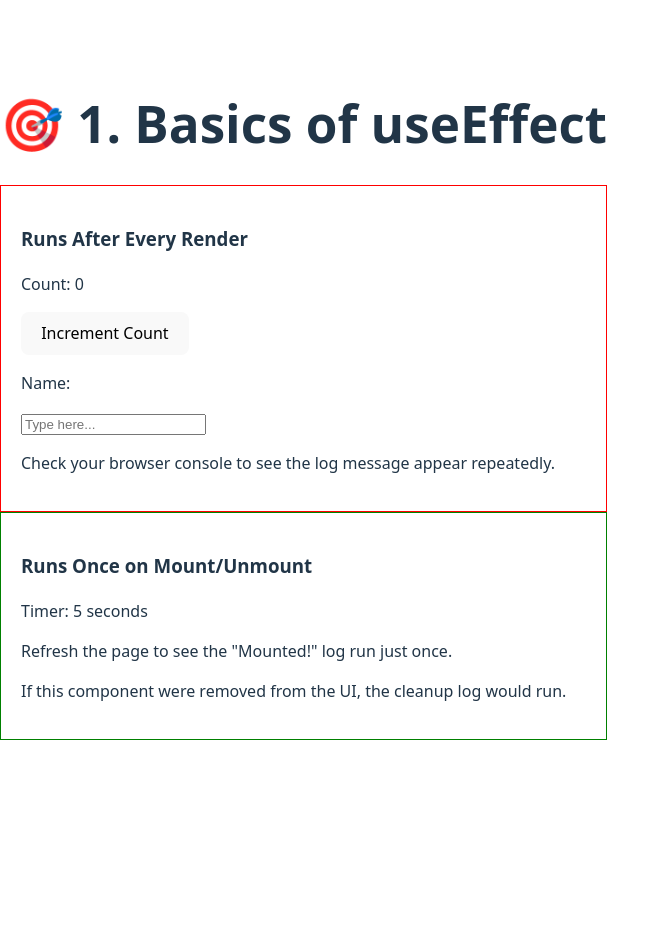
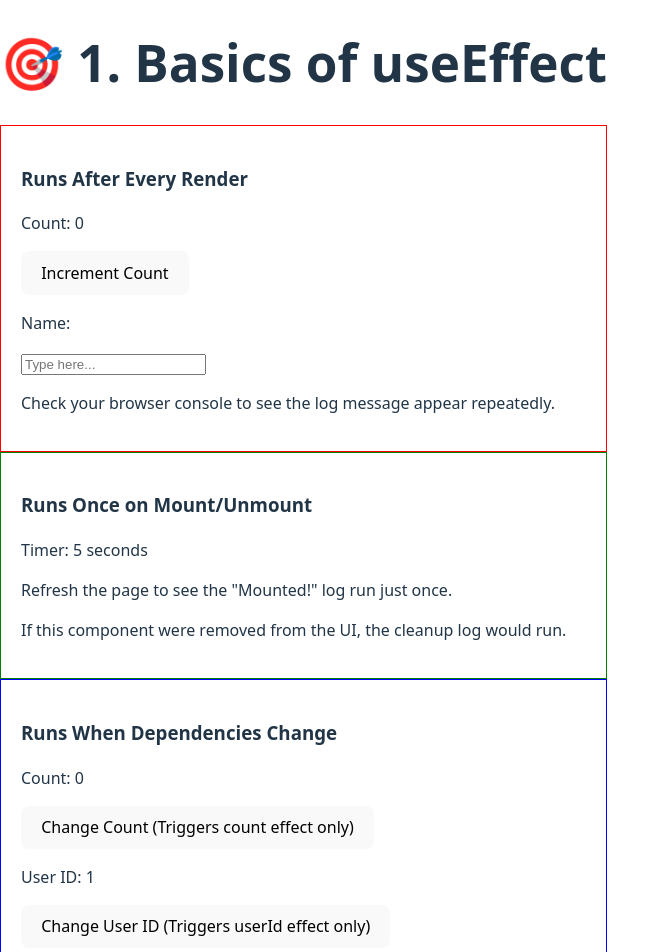
Before and after one commit to AaronCallanga/Javascript-x-React, a React (Vite) app in the folder React/side-effect/: page / in a window 1280 px wide. Shown: the top 952 px of the page, without its empty margins (0-670 px from the left). Before the commit the page ends 800 px from the top, so only its background shows below. Built offline with nearby package versions, Linux system fonts and the light colour scheme.

Commit message:
RunsWhenDependencyChange

```diff
--- a/React/side-effect/src/lessons/Basics.jsx
+++ b/React/side-effect/src/lessons/Basics.jsx
@@ -1,6 +1,7 @@
 import React from 'react'
 import { RunsEveryRender } from './Basics/RunsEveryRender'
 import { RunsOnceOnMount } from './Basics/RunsOnceOnMount'
+import { RunsWhenDependencyChange } from './Basics/RunsWhenDependencyChange'
 
 export const Basics = () => {
   return (
@@ -8,6 +9,7 @@ export const Basics = () => {
         <h1> 🎯 1. Basics of useEffect</h1>
         <RunsEveryRender />
         <RunsOnceOnMount />
+        <RunsWhenDependencyChange />
     </>
   )
 }
--- /dev/null
+++ b/React/side-effect/src/lessons/Basics/RunsWhenDependencyChange.jsx
@@ -0,0 +1,37 @@
+import React, { useState, useEffect } from 'react';
+
+//🧩 3. Run When Dependencies Change ([count, name])
+// This hook allows you to synchronize an effect with specific pieces of state or props. It runs on the initial mount and any time one of the values in the dependency array changes.
+
+export const RunsWhenDependencyChange = () => {
+  const [count, setCount] = useState(0);
+  const [userId, setUserId] = useState(1);
+
+  // ✔️ This useEffect runs when the component mounts AND whenever 'userId' changes.
+  // It ignores changes to 'count'.
+  useEffect(() => {
+    console.log("-> useEffect ran because userId changed to:", userId);
+    // This is where you might fetch new data for that specific userId
+    // fetch(`/api/user/${userId}`).then(...)
+
+  }, [userId]); // <--- Dependency Array: Only watch `userId`
+
+
+  // This is a separate useEffect that only runs when 'count' changes.
+  useEffect(() => {
+      console.log("-> Count changed to:", count);
+  }, [count]); // <--- Dependency Array: Only watch `count`
+
+
+  return (
+    <div style={{ padding: '20px', border: '1px solid blue' }}>
+      <h3>Runs When Dependencies Change</h3>
+
+      <p>Count: {count}</p>
+      <button onClick={() => setCount(c => c + 1)}>Change Count (Triggers count effect only)</button>
+
+      <p>User ID: {userId}</p>
+      <button onClick={() => setUserId(id => id + 1)}>Change User ID (Triggers userId effect only)</button>
+    </div>
+  );
+};
```
